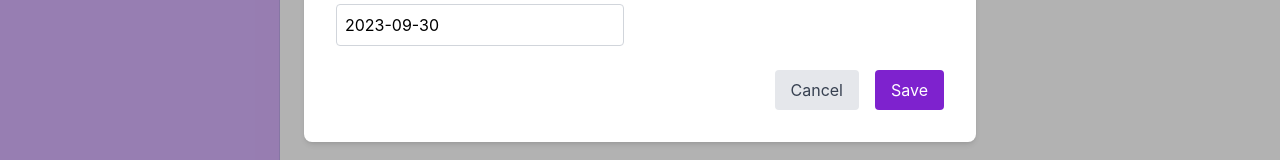
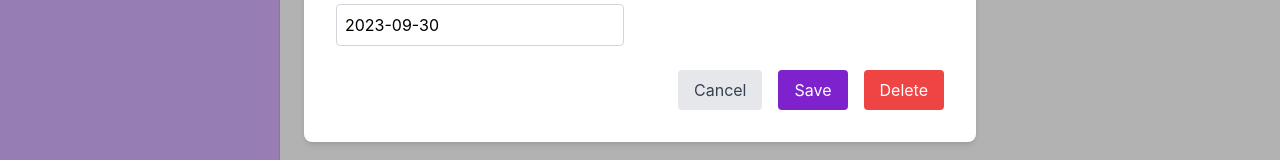
Before and after one commit to MrsLondon/HiveBoard, a React (Vite) app: page /home in a window 1280 px wide. Both pictures are taken after a click on the button 506 px from the left and 242 px from the top of the page. Shown: the part 551-711 px from the top of the page. Built offline with nearby package versions, Linux system fonts and the light colour scheme.

Commit message:
delete function

```diff
--- a/src/components/BoardManager.jsx
+++ b/src/components/BoardManager.jsx
@@ -106,17 +106,6 @@ const BoardManager = () => {
     setAllBoard(updatedBoard);
   };
 
-  // Function to handle task updates
-  // const handleTaskUpdate = (updatedTask) => {
-  //   console.log("handleTaskUpdate :: updatedTask ==> ", updatedTask);
-  //   const updatedLists = [...activeBoard.list];
-
-  //   updatedBoard.boards[updatedBoard.active].list = (updatedLists) =>
-  //     updatedLists.map((task) =>
-  //       task.id === updatedTask.id ? updatedTask : task
-  //     );
-  //   setIsPopupOpen(false); // Close the popup
-  // };
 
   const handleTaskUpdate = (updatedTask) => {
     console.log("handleTaskUpdate :: updatedTask ==> ", updatedTask);
@@ -146,6 +135,29 @@ const BoardManager = () => {
     });
 
     setIsPopupOpen(false); // Close the popup
+  };
+
+  const handleTaskDelete = (updatedTask) => {
+    setAllBoard((prevBoard) => {
+      const updatedLists = prevBoard.boards[prevBoard.active].list.map(
+        (list) => ({
+          ...list,
+          items: list.items.filter((item) => item.id !== updatedTask.id),
+        })
+      );
+
+      return {
+        ...prevBoard,
+        boards: [
+          {
+            ...prevBoard.boards[prevBoard.active],
+            list: updatedLists,
+          },
+        ],
+      };
+    });
+
+    setIsPopupOpen(false); // Close the popup after deletion
   };
 
   return (
@@ -251,6 +263,7 @@ const BoardManager = () => {
           onClose={() => setIsPopupOpen(false)} // Close the popup
           onEdit={true}
           onUpdate={handleTaskUpdate} // Pass the update handler
+          onDelete={handleTaskDelete}
         />
       )}
     </div>
--- a/src/components/TaskDetail.jsx
+++ b/src/components/TaskDetail.jsx
@@ -1,6 +1,6 @@
 import React, { useState } from "react";
 
-const TaskDetail = ({ task, onClose, onEdit, onUpdate }) => {
+const TaskDetail = ({ task, onClose, onEdit, onUpdate, onDelete }) => {
   const [editMode, setEditMode] = useState(onEdit); // Toggle between view/edit mode
   const [updatedTask, setUpdatedTask] = useState(task); // Local state for task editing
   const [popupVisible, setPopupVisible] = useState(false);
@@ -12,13 +12,13 @@ const TaskDetail = ({ task, onClose, onEdit, onUpdate }) => {
     setEditMode(false);
     onUpdate(updatedTask);
     onClose();
-    alert("Task updated successfully!");
   };
 
-  //   const handleDelete = () => {
-  //     setPopupVisible(false);
-  //     alert("Task deleted successfully!");
-  //   };
+  const handleDelete = () => {
+    onDelete(updatedTask); // Notify the parent about the deletion
+    onClose(); // Close the popup
+  };
+
   console.log("task  :: ", task);
   return (
     <div className="fixed inset-0 flex items-center justify-center bg-black bg-opacity-30 z-50">
@@ -161,6 +161,12 @@ const TaskDetail = ({ task, onClose, onEdit, onUpdate }) => {
               >
                 Save
               </button>
+              <button
+                className="px-4 py-2 bg-red-500 text-white rounded hover:bg-red-600"
+                onClick={handleDelete}
+              >
+                Delete
+              </button>
             </>
           ) : (
             <>
@@ -170,12 +176,8 @@ const TaskDetail = ({ task, onClose, onEdit, onUpdate }) => {
               >
                 Edit
               </button>
-              <button
-                className="px-4 py-2 bg-red-500 text-white rounded hover:bg-red-600"
-                // onClick={onDelete}
-              >
-                Delete
-              </button>
+
+
             </>
           )}
         </div>
```
Also changed, not shown: 2 other files (tests, documents, lock files or other folders).
